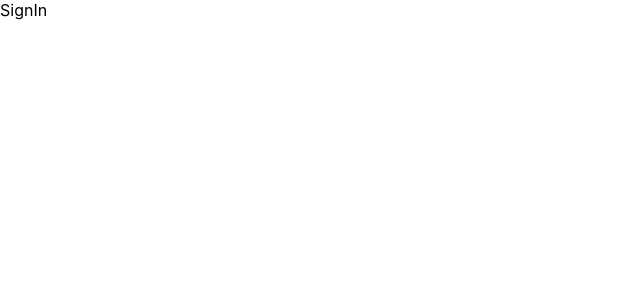
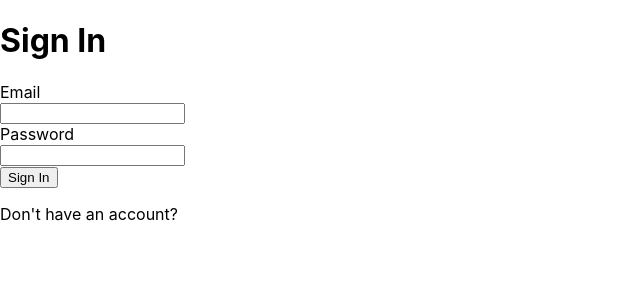
Before and after one commit to malak-joumaa/Homemade, a React (Create React App) app in the folder frontend/: page /sign-in in a window 1280 px wide. Shown: the top 300 px of the page, without its empty margins (0-640 px from the left). Built offline with nearby package versions, Linux system fonts and the light colour scheme.

Commit message:
Frontend: Implementing sign-in form

```diff
--- a/frontend/src/App.js
+++ b/frontend/src/App.js
@@ -1,5 +1,5 @@
 import { BrowserRouter, Routes, Route } from "react-router-dom";
-import SignIn from "./components/SignIn";
+import SignIn from "./pages/SignIn";
 
 function App() {
   return (
--- a/frontend/src/components/SignIn.js
+++ /dev/null
@@ -1,7 +0,0 @@
-import React from "react";
-
-const SignIn = () => {
-  return <div>SignIn</div>;
-};
-
-export default SignIn;
--- /dev/null
+++ b/frontend/src/pages/SignIn.js
@@ -0,0 +1,28 @@
+import React from "react";
+import { Link } from "react-router-dom";
+
+const SignIn = () => {
+  return (
+    <div id="register">
+      <div id="left-register"></div>
+      <div id="right-register">
+        <from>
+          <h1>Sign In</h1>
+          <label>Email</label>
+          <br />
+          <input type="email" />
+          <br />
+          <label>Password</label>
+          <br />
+          <input type="password" />
+          <br />
+          <button>Sign In</button>
+          <br />
+          <p>Don't have an account? {/*<Link>SignUp</Link> */}</p>
+        </from>
+      </div>
+    </div>
+  );
+};
+
+export default SignIn;
```
